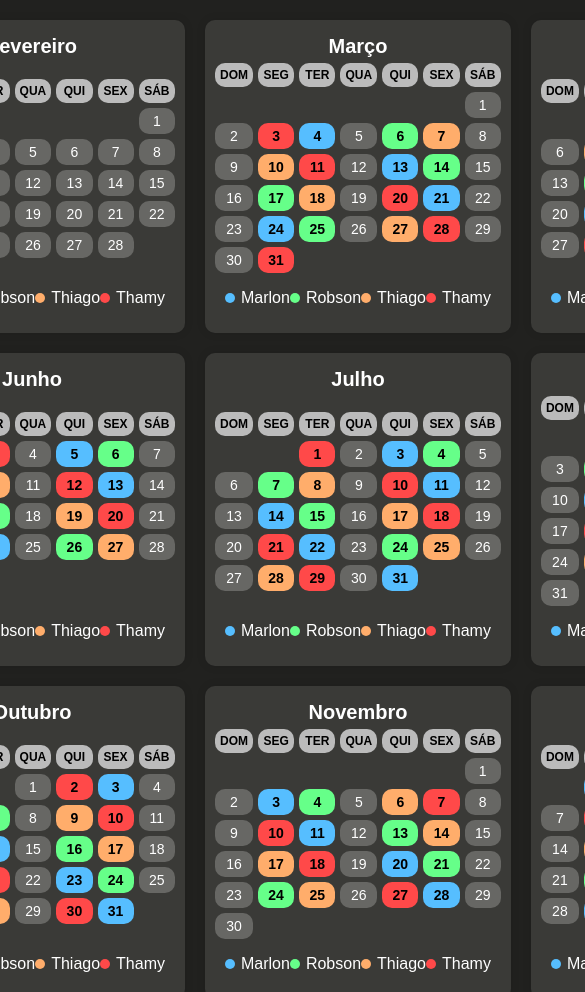
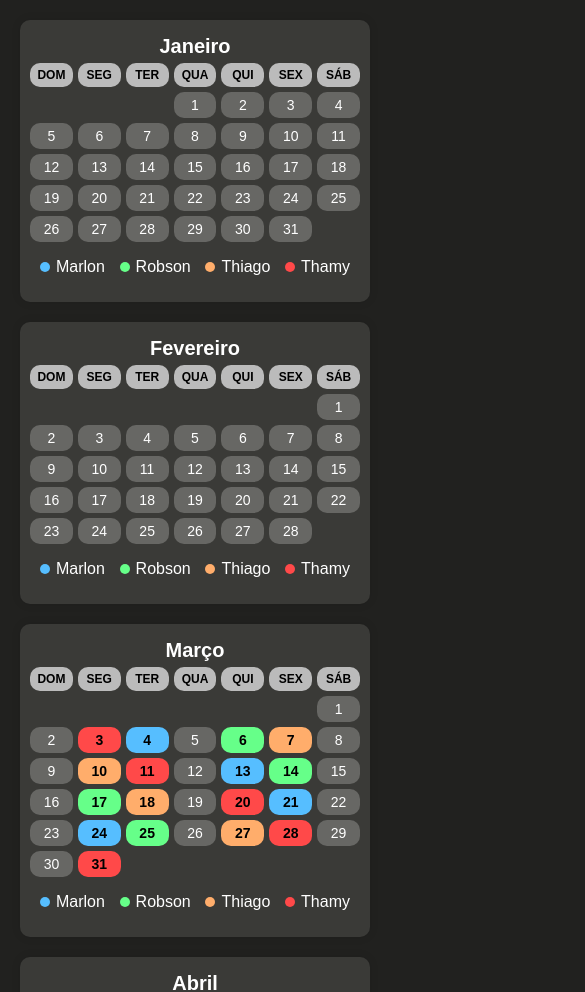
Before and after one commit to Rob-Vieira/home, a plain HTML site: page index.html in a window 390 px wide. Shown: the top 992 px of the page, 585 px wide, since content can reach past the window. Drawn offline with Linux system fonts and the light colour scheme.

Commit message:
Add files via upload

```diff
--- a/index.html
+++ b/index.html
@@ -15,12 +15,25 @@
         }
         .calendar {
             display: grid;
-            grid-template-columns: repeat(4, 1fr);
+            grid-template-columns: repeat(3, 1fr);
             gap: 20px;
             justify-content: center;
-            /* max-width: 1200px; */
+            max-width: 1200px;
             margin: auto;
         }
+
+        @media (max-width: 988px){
+            .calendar {
+                grid-template-columns: repeat(2, 1fr);
+            }
+        }
+        @media (max-width: 768px){
+            .calendar {
+                grid-template-columns: repeat(1, 1fr);
+            }
+        }
+
+
         .month {
             background: #3a3a37;
             padding: 10px;
```
